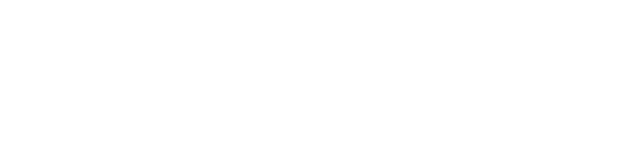
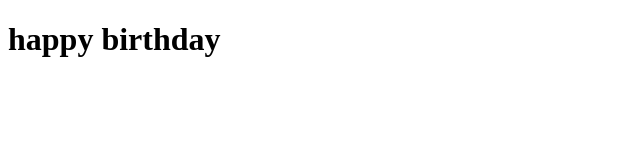
Before and after one commit to WESLEY-MIRANDA/aula, a plain HTML site: page index.html in a window 1280 px wide. Shown: the whole page, without its empty margins (0-640 px from the left). Drawn offline with Linux system fonts and the light colour scheme.

Commit message:
modificado

```diff
--- a/index.html
+++ b/index.html
@@ -7,6 +7,6 @@
     <title>Document</title>
 </head>
 <body>
-
+    <h1>happy birthday</h1>
 </body>
 </html>
```
